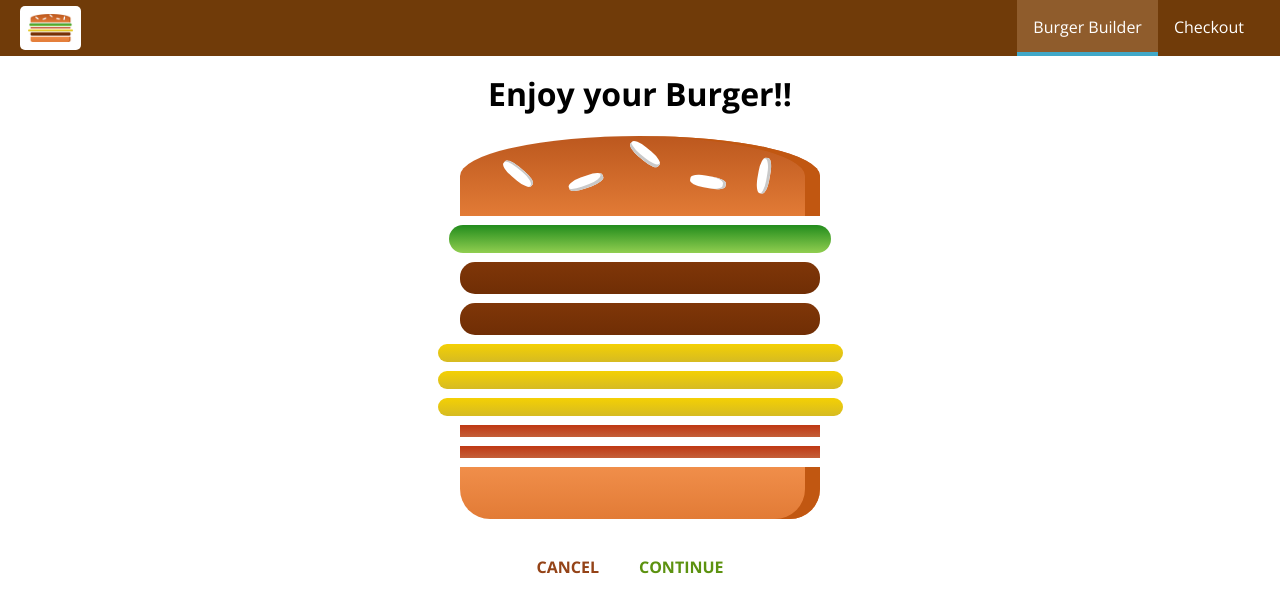
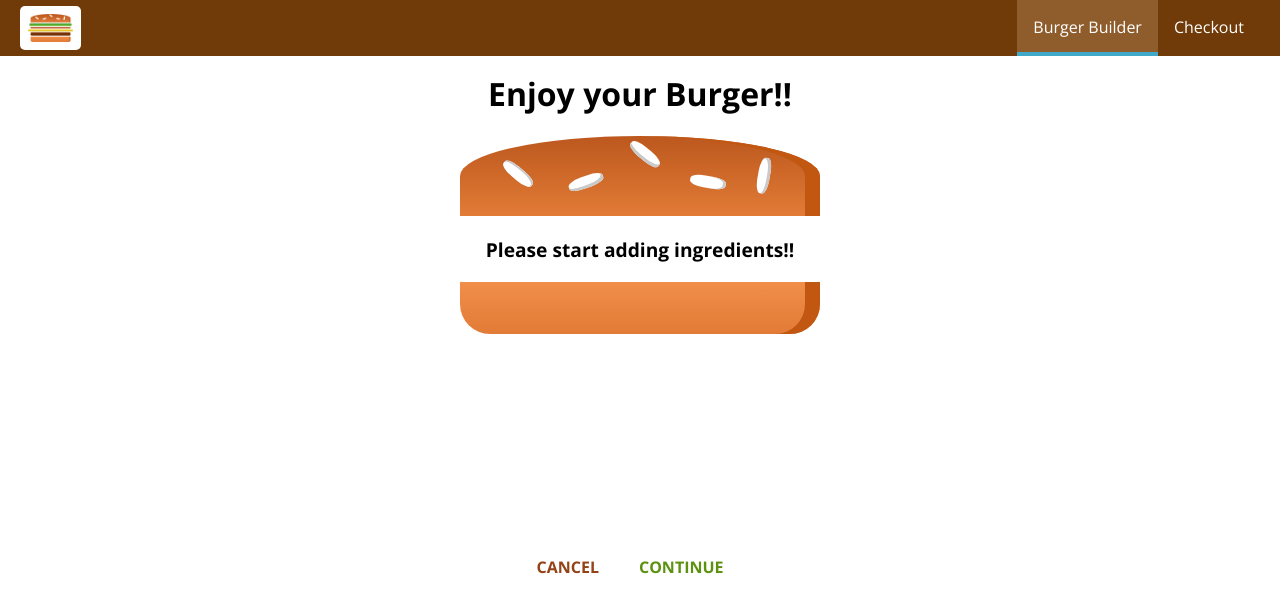
Before and after one commit to ColinKnecht/BurgerBuilder, a React app: page /checkout in a window 1280 px wide. Shown: the top 612 px of the page. Built offline with nearby package versions, Linux system fonts and the light colour scheme.

Commit message:
parsing url queries + loading into state

```diff
--- a/src/components/Order/CheckoutSummary/CheckoutSummary.js
+++ b/src/components/Order/CheckoutSummary/CheckoutSummary.js
@@ -11,9 +11,9 @@
                 <Burger ingredients={props.ingredients} />
             </div>
             <Button btnType="Danger"
-                    clicked>CANCEL</Button>
+                    clicked={props.checkoutCanceled}>CANCEL</Button>
             <Button btnType="Success"
-                    clicked>CONTINUE</Button>
+                    clicked={props.checkoutContinued}>CONTINUE</Button>
         </div>
     );
 };
--- a/src/containers/BurgerBuilder/BurgerBuilder.js
+++ b/src/containers/BurgerBuilder/BurgerBuilder.js
@@ -78,7 +78,16 @@
         //     .catch(error => {
         //         this.setState({loading: false, purchasing: false});
         //     });
-        this.props.history.push('/checkout');
+        const queryParams = [];
+        for (let i in this.state.ingredients)
+        {
+            queryParams.push(encodeURIComponent(i) + '=' + encodeURIComponent(this.state.ingredients[i]));
+        }
+        const queryString = queryParams.join('&');
+        this.props.history.push({
+            pathName: '/checkout',
+            search: '?' + queryString
+        });
     }
 
     addIngredientHandler = (type) => {
--- a/src/containers/Checkout/Checkout.js
+++ b/src/containers/Checkout/Checkout.js
@@ -10,10 +10,30 @@
             bacon: 2
         }
     }
+
+    componentDidMount() {
+        const query = new URLSearchParams(this.props.location.search);
+        const ingredients = {};
+        for (let param of query.entries()) {
+            ingredients[param[0]] = +param[1];
+        }
+        this.setState({ingredients: ingredients});
+    }
+
+    checkoutCanceledHandler = () => {
+        this.props.history.goBack();
+    }
+
+    checkoutContinuedHandler = () => {
+        this.props.history.replace('/checkout/contact-data');
+    }
     render () {
         return (
             <div>
-                <CheckoutSummary ingredients={this.state.ingredients}/>
+                <CheckoutSummary
+                    ingredients={this.state.ingredients}
+                    checkoutCanceled={this.checkoutCanceledHandler}
+                    checkoutContinued={this.checkoutContinuedHandler} />
             </div>
         );
     }
```
